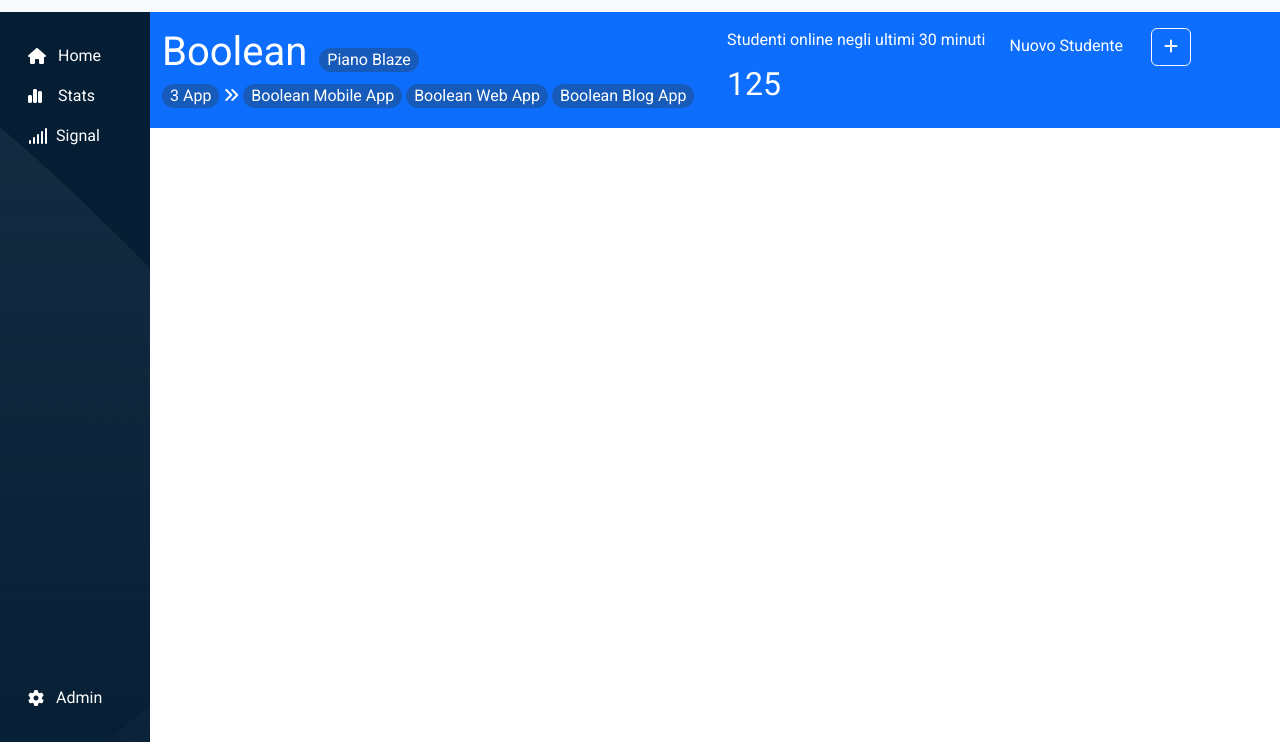
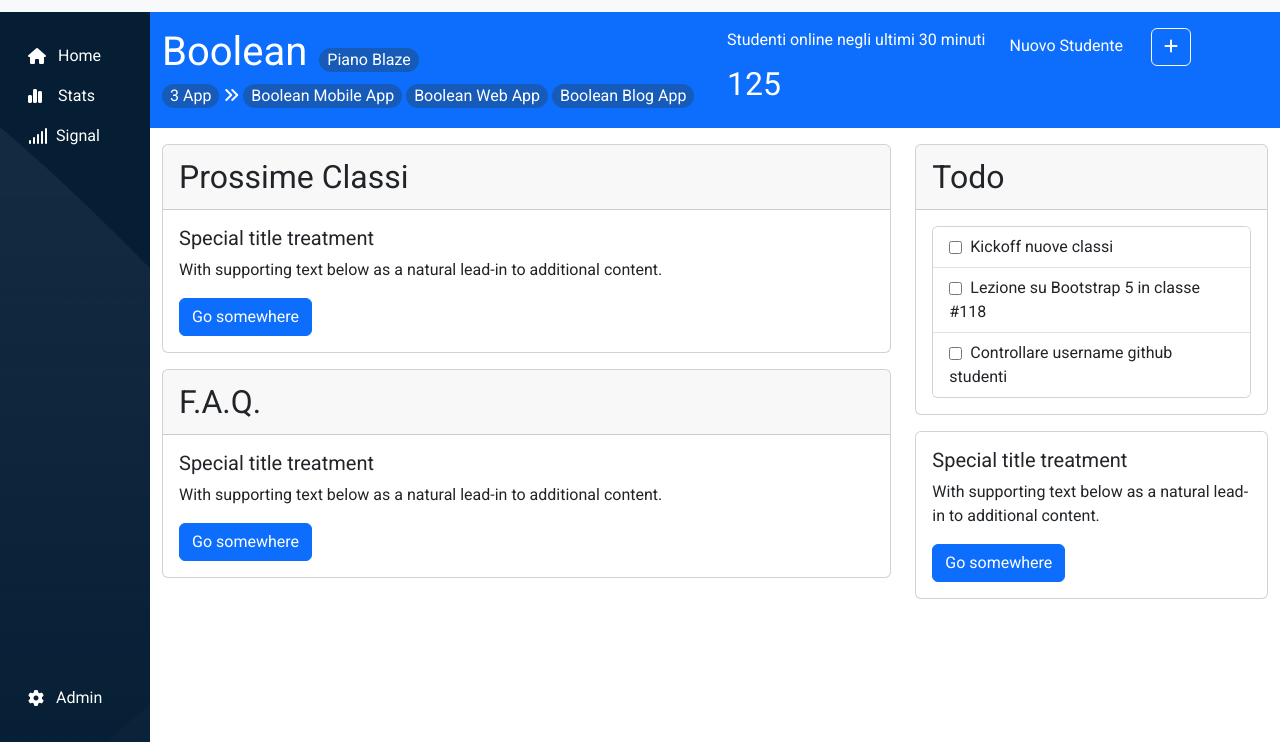
Before and after one commit to FedeViga/html-css-bootstrap-dashboard, a plain HTML site: page index.html in a window 1280 px wide. Shown: the part 58-800 px from the top of the page. Drawn offline with nearby package versions, Linux system fonts and the light colour scheme.

Commit message:
completata struttura cards main

```diff
--- a/css/style.css
+++ b/css/style.css
@@ -56,7 +56,6 @@ main {
     background-color: #165BBA;
 }
 /* fine main */
-
 /***********************************
     FINE MAIN CONTAINER
 ***********************************/
--- a/index.html
+++ b/index.html
@@ -98,7 +98,7 @@
         </aside>
 
         <!-- main -->
-        <main class="overflow-y-auto flex-grow-1">
+        <main class="overflow-y-auto">
 
             <!-- header -->
             <header class="bg-primary text-white">
@@ -108,7 +108,8 @@
                     <div class="col-12 order-md-1 col-md-4 col-lg-3">
                         <div>
                             Nuovo Studente
-                            <button type="button" class="btn btn-outline-light ms-4"><i class="fa-solid fa-plus"></i></button>
+                            <button type="button" class="btn btn-outline-light ms-4"><i
+                                    class="fa-solid fa-plus"></i></button>
                         </div>
                     </div>
 
@@ -124,9 +125,12 @@
                             </div>
                             <div class="col ps-0">
                                 <div class="label d-inline-block px-2 mb-1 rounded-pill d-lg-none">+</div>
-                                <div class="label d-inline-block px-2 mb-1 rounded-pill d-none d-lg-inline-block">Boolean Mobile App</div>
-                                <div class="label d-inline-block px-2 mb-1 rounded-pill d-none d-lg-inline-block">Boolean Web App</div>
-                                <div class="label d-inline-block px-2 mb-1 rounded-pill d-none d-lg-inline-block">Boolean Blog App</div>
+                                <div class="label d-inline-block px-2 mb-1 rounded-pill d-none d-lg-inline-block">
+                                    Boolean Mobile App</div>
+                                <div class="label d-inline-block px-2 mb-1 rounded-pill d-none d-lg-inline-block">
+                                    Boolean Web App</div>
+                                <div class="label d-inline-block px-2 mb-1 rounded-pill d-none d-lg-inline-block">
+                                    Boolean Blog App</div>
 
                             </div>
                         </div>
@@ -146,7 +150,69 @@
             </header>
 
             <!-- main content -->
-            <div class="main-content">
+            <div class="main-content pt-3">
+
+                <div class="row mx-0">
+
+                    <div class="col-12 col-lg-8">
+
+                        <div class="card mb-3">
+                            <div class="card-header fs-2">
+                                Prossime Classi
+                            </div>
+                            <div class="card-body">
+                                <h5 class="card-title">Special title treatment</h5>
+                                <p class="card-text">With supporting text below as a natural lead-in to additional
+                                    content.</p>
+                                <a href="#" class="btn btn-primary">Go somewhere</a>
+                            </div>
+                        </div>
+                        <div class="card mb-3">
+                            <div class="card-header fs-2">
+                                F.A.Q.
+                            </div>
+                            <div class="card-body">
+                                <h5 class="card-title">Special title treatment</h5>
+                                <p class="card-text">With supporting text below as a natural lead-in to additional
+                                    content.</p>
+                                <a href="#" class="btn btn-primary">Go somewhere</a>
+                            </div>
+                        </div>
+
+                    </div>
+
+                    <div class="col-12 col-lg-4">
+
+                        <div class="card mb-3">
+                            <div class="card-header fs-2">
+                                Todo
+                            </div>
+                            <div class="card-body">
+                                <div class="card">
+                                    <ul class="list-group list-group-flush">
+                                        <li class="list-group-item">
+                                            <input type="checkbox" class="align-middle me-2">Kickoff nuove classi
+                                        </li>
+                                        <li class="list-group-item"><input type="checkbox"
+                                                class="align-middle me-2">Lezione su Bootstrap 5 in classe #118</li>
+                                        <li class="list-group-item"><input type="checkbox"
+                                                class="align-middle me-2">Controllare username github studenti</li>
+                                    </ul>
+                                </div>
+                            </div>
+                        </div>
+                        <div class="card mb-3">
+                            <div class="card-body">
+                                <h5 class="card-title">Special title treatment</h5>
+                                <p class="card-text">With supporting text below as a natural lead-in to additional
+                                    content.</p>
+                                <a href="#" class="btn btn-primary">Go somewhere</a>
+                            </div>
+                        </div>
+
+                    </div>
+
+                </div>
 
             </div>
 
```
